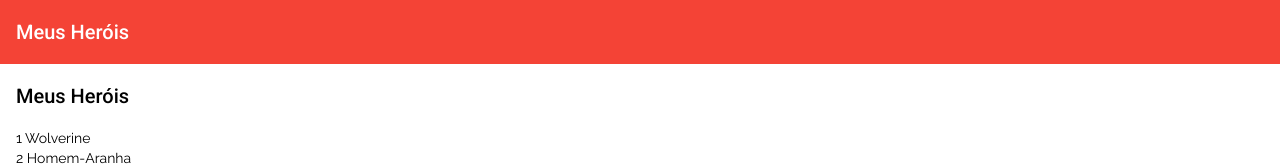
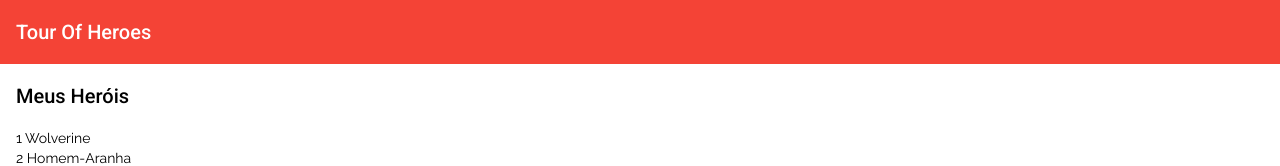
Before and after one commit to lucasfinotirodrigues/tour-of-heroes, an Angular app: page / in a window 1280 px wide. Shown: the top 166 px of the page. Built offline with nearby package versions, Linux system fonts and the light colour scheme.

Commit message:
style: Alterando o título do toolbar

```diff
--- a/src/app/app.component.html
+++ b/src/app/app.component.html
@@ -1,5 +1,5 @@
 <mat-toolbar color="warn">
-  <span>Meus Heróis</span>
+  <span>Tour Of Heroes</span>
 </mat-toolbar>
 
 <div class="content">
```
